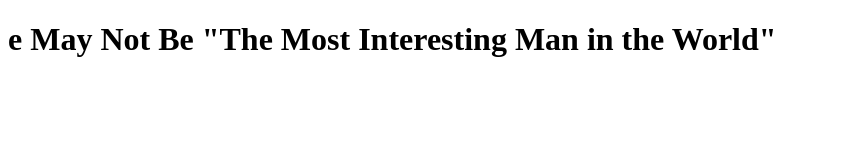
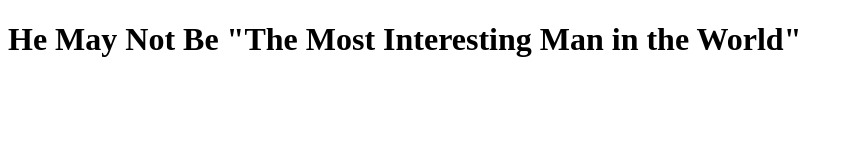
Before and after one commit to PhoenixAfterglow/class-activity-061919, a plain HTML site: page index.html in a window 1280 px wide. Shown: the whole page, without its empty margins (0-853 px from the left). Drawn offline with Linux system fonts and the light colour scheme.

Commit message:
Added "H" to "He"

```diff
--- a/index.html
+++ b/index.html
@@ -4,6 +4,6 @@
         <title>The Man. The Myth.  The Legend.</title>
     </head>
         <body>
-            <h1>e May Not Be "The Most Interesting Man in the World"</h1>
+            <h1>He May Not Be "The Most Interesting Man in the World"</h1>
         </body>
 </html>
```
